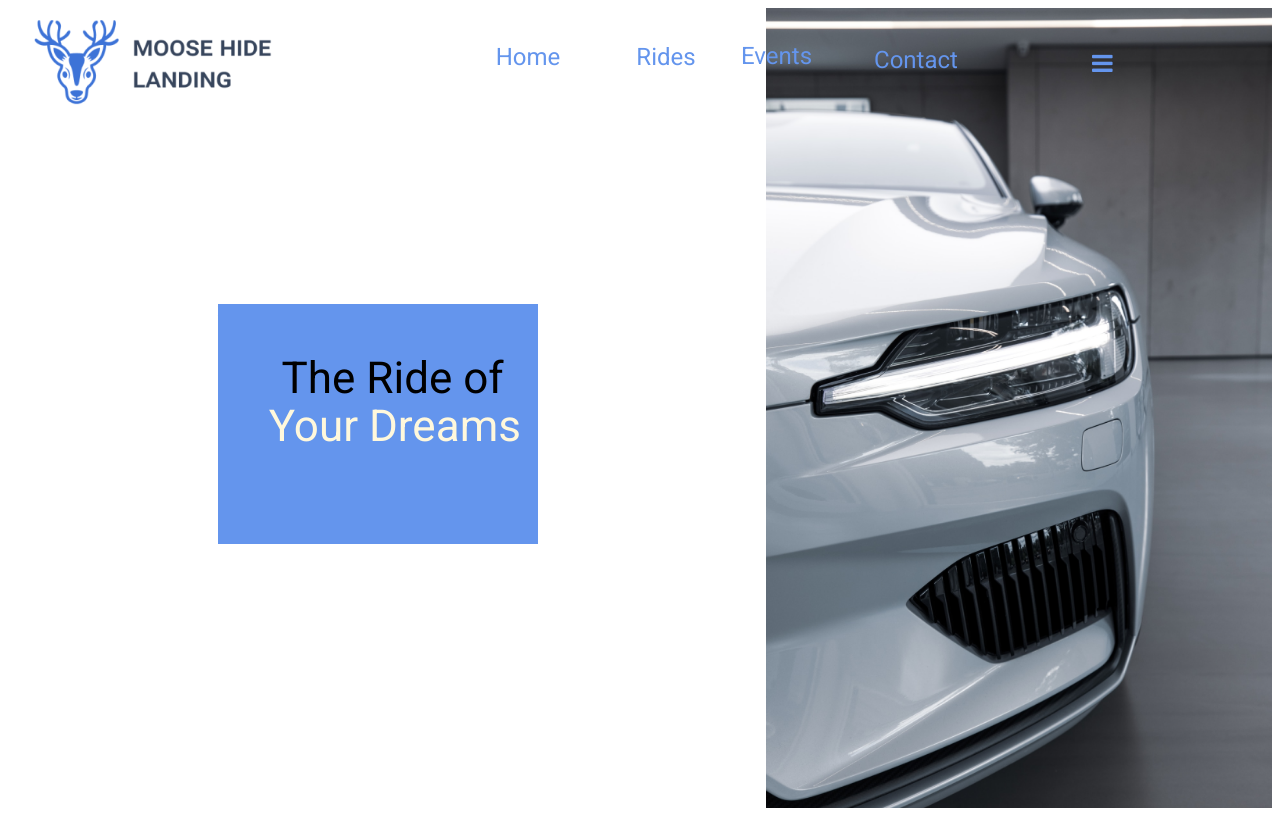
After one commit to suitupMT/UARK-ISYS-5423-MooseHillGovWebDevelopment, a PHP site: page /transport_landing.html in a window 1280 px wide. The commit adds this page. Run offline with PHP 8.4, Linux system fonts and the light colour scheme.

Commit message:
transportation landing page

```diff
--- a/WebFileFramework/citycouncil.html
+++ b/WebFileFramework/citycouncil.html
@@ -16,7 +16,7 @@
                 <!-- <a href="council_w3p.html"><span class="v2_13">Ward 3, Position</span></a> -->
                   <a href="user_profile.html"><span class="v2_13">Ward 3, Position</span></a>
                 <a href="council_w1p1.html"><span class="v2_9">Ward 1, Position 1</span></a>
-                <a href="council_w2p2.html"><span class="v2_10">Ward 2, Position 2</span></a>
+                <a href="transport_landing.html"><span class="v2_10">Ward 2, Position 2</span></a>
                 <a href="council_w2p1.html"><span class="v2_11">Ward 2, Position 1</span></a>
                 <a href="council_w1p2.html"><span class="v2_12">Ward 1, Position 2</span></a>
                 <a href="council_boards.html"><span class="v2_6">Boards and Commissions</span></a>
--- /dev/null
+++ b/WebFileFramework/css/transport_landing.css
@@ -0,0 +1,286 @@
+* {
+    box-sizing: border-box;
+  }
+  body {
+    font-size: 14px;
+  }
+  a:visited,
+  a:hover,
+  a:focus {
+    text-decoration: none;
+    color: white;
+  }
+  .v117_9 {
+    width: 40%;
+    height: 100vh;
+    background: url("../images/car1.png");
+    opacity: 1;
+    background-size: cover;
+    background-position: top;
+    margin-left:60%
+  }
+  /*logo*/
+  .v118_7 {
+    width: 250px;
+    height: 85px;
+    background: url("../images/v118_7.png");
+    background-repeat: no-repeat;
+    background-position: center center;
+    background-size: cover;
+    opacity: 1;
+    position: absolute;
+    top: 20px;
+    left: 32px;
+    overflow: hidden;
+  }
+  .bluebox {
+      width: 25%;
+      height: 30%;
+      color: cornflowerblue;
+      position: absolute;
+      left: 17%;
+      top: 38%;
+  }
+  .blue{
+	background:cornflowerblue;
+}
+.box{
+	width: 25%;
+	height: 30%;
+    position: absolute;
+    left: 17%;
+    top: 38%;
+}
+.boxtext1{
+    color: black;
+    font-size: 44px;
+    font-family: Roboto;
+    font-weight: Medium;
+    margin-left: 20%;
+    position: absolute;
+    margin-top:15%;
+
+}
+.boxtext2{
+    color: cornsilk;
+    font-size: 44px;
+    font-family: Roboto;
+    font-weight: Medium;
+    margin-left:16%;
+    position: absolute;
+    margin-top:25%;
+}
+  /* bottom text */
+  .v119_3 {
+    width: 598px;
+    color: rgba(255, 255, 255, 255);
+    position: absolute;
+    top: 500px;
+    left: 10px;
+    font-family: Roboto;
+    font-weight: Medium;
+    font-size: 48px;
+    opacity: 1;
+    text-align: left;
+  }
+  /*bottom text pt2*/
+  .v119_4 {
+    width: 598px;
+    color: rgba(105, 155, 247, 1);
+    position: absolute;
+    top: 500px;
+    left: 280px;
+    font-family: Roboto;
+    font-weight: Medium;
+    font-size: 48px;
+    opacity: 1;
+    text-align: left;
+  }
+  /*Services Text*/
+  .v123_2 {
+    width: 160px;
+    color: rgba(55, 69, 92, 1);
+    position: absolute;
+    top: 43px;
+    left: 35%;
+    font-family: Roboto;
+    font-weight: Medium;
+    font-size: 18px;
+    opacity: 1;
+    text-align: center;
+  }
+  .v123_3 {
+    width: 180px;
+    color: rgba(55, 69, 92, 1);
+    position: absolute;
+    top: 43px;
+    left: 45%;
+    font-family: Roboto;
+    font-weight: Medium;
+    font-size: 18px;
+    opacity: 1;
+    text-align: center;
+  }
+  .v123_4 {
+    width: 145px;
+    color: rgba(55, 69, 92, 1);
+    position: absolute;
+    top: 42px;
+    left: 55%;
+    font-family: Roboto;
+    font-weight: Medium;
+    font-size: 18px;
+    opacity: 1;
+    text-align: center;
+  }
+  /*Covid-19 text*/
+  .v123_5 {
+    width: 168px;
+    color: rgba(185, 66, 66, 1);
+    position: absolute;
+    top: 46px;
+    left: 65%;
+    font-family: Roboto;
+    font-weight: Medium;
+    font-size: 20px;
+    opacity: 1;
+    text-align: center;
+    text-decoration: none;
+  }
+
+  .v123_6 {
+    width: 168px;
+    color: rgba(55, 69, 92, 1);
+    position: absolute;
+    top: 46px;
+    left: 85%;
+    font-family: Roboto;
+    font-weight: Medium;
+    font-size: 20px;
+    opacity: 1;
+    text-align: center;
+    text-decoration: none;
+  }
+  /*login rectangle */
+  .v126_2 {
+    width: 132px;
+    height: 44px;
+    background: rgba(105, 155, 247, 1);
+    opacity: 1;
+    position: absolute;
+    top: 36px;
+    left: 955px;
+    overflow: hidden;
+  }
+  /*login text*/
+  .v126_3 {
+    width: 89px;
+    color: rgba(255, 255, 255, 1);
+    position: absolute;
+    top: 45px;
+    left: 976px;
+    font-family: Roboto;
+    font-weight: Medium;
+    font-size: 24px;
+    opacity: 1;
+    text-align: center;
+    text-decoration: none;
+  }
+  /*white search box*/
+  .v126_13 {
+    width: 587px;
+    height: 66px;
+    background: rgba(255, 255, 255, 0.3499999940395355);
+    opacity: 1;
+    position: absolute;
+    top: 265px;
+    left: 316px;
+    border: 4px solid rgba(255, 255, 255, 1);
+  }
+  .name {
+    color: #fff;
+  }
+  /*text in search box*/
+  .v126_15 {
+    width: 444px;
+    color: rgba(255, 255, 255, 1);
+    position: absolute;
+    top: 280px;
+    left: 387px;
+    font-family: Roboto;
+    font-weight: Medium;
+    font-size: 24px;
+    opacity: 1;
+    text-align: center;
+  }
+  /*begin drop down menu objects----------------------------------------------------------------------------------------*/
+  .dropbtn {
+    background-color: transparent;
+    color: cornflowerblue;
+    padding: 4px;
+    font-size: 24px;
+    border: none;
+  }
+
+  /* The container <div> - needed to position the dropdown content */
+  .dropdown {
+    position: relative;
+    display: inline-block;
+  }
+
+  /* Dropdown Content (Hidden by Default) */
+  .dropdown-content {
+    display: none;
+    position: absolute;
+    background-color: rgba(105, 155, 247, 1);
+    min-width: 160px;
+    box-shadow: 0px 8px 16px 0px rgba(0, 0, 0, 0.2);
+    z-index: 1;
+    border: 0.5px solid rgba(55, 69, 92, 1);
+  }
+
+  /* Links inside the dropdown */
+  .dropdown-content a {
+    color: #293241;
+    padding: 12px 16px;
+    text-decoration: none;
+    display: block;
+    border: 0.5px solid rgba(55, 69, 92, 1);
+
+  }
+
+  /* Change color of dropdown links on hover */
+  .dropdown-content a:hover {
+    background-color: #ddd;
+  }
+
+  /* Show the dropdown menu on hover */
+  .dropdown:hover .dropdown-content {
+    display: block;
+  }
+
+  /* Change the background color of the dropdown button when the dropdown content is shown */
+  /* .dropdown:hover .dropbtn {
+    background-color: #3d73d7;
+  } */
+
+  /*covid link */
+  .dropbtn2 {
+    background-color: transparent;
+    color: red;
+    padding: 0px;
+    font-size: 24px;
+    border: none;
+  }
+  .dropbtn3 {
+    background-color: transparent;
+    color: white;
+    padding: 0px;
+    font-size: 24px;
+    border: none;
+  }
+
+  /*links style to prevent underlining*/
+  .links {
+    text-decoration: none;
+  }
--- a/WebFileFramework/index.php
+++ b/WebFileFramework/index.php
@@ -31,7 +31,7 @@ $_SESSION['initial'];
                 <button class="dropbtn">Services</button>
                 <div class="dropdown-content">
                     <a href="#"><strong>Parks and Recreation</strong></a>
-                    <a href="#"><strong>Transportation</strong></a>
+                    <a href="transport_landing.html"><strong>Transportation</strong></a>
                     <a href="#"><strong>Recycling</strong></a>
                     <a href="#"><strong>Airport Info</strong></a>
                     <a href="#"><strong>Public Safety</strong></a>
--- /dev/null
+++ b/WebFileFramework/transport_landing.html
@@ -0,0 +1,123 @@
+
+
+<!DOCTYPE html>
+<html lang="en" dir="ltr">
+
+<head>
+    <meta charset="utf-8">
+    <link href="https://fonts.googleapis.com/css?family=Roboto&display=swap" rel="stylesheet" />
+    <link rel="stylesheet" href="https://cdnjs.cloudflare.com/ajax/libs/font-awesome/4.7.0/css/font-awesome.min.css">
+    <link href="./css/transport_landing.css" rel="stylesheet" />
+    <title>Transportation</title>
+
+</head>
+
+<body>
+
+    <div class="v117_9">
+        <a href="index.php" style="text-decoration:none;"><div class="v118_7"></div></a>
+        <!-- <div class="v118_7"></div> -->
+        <div class ="bluebox">Hi</div>
+        <div class="box blue"> <span class="boxtext1">The Ride of</span><br>
+            <span class="boxtext2" >Your Dreams</span></div>
+        <span class="v123_2">
+            <div class="dropdown">
+                <a href="transport_landing.html" style="text-decoration:none;"><span class ="dropbtn">Home</span></a>
+                <!-- <button class="dropbtn">Home</button> -->
+                <!-- <div class="dropdown-content">
+                    <a href="#"><strong>Parks and Recreation</strong></a>
+                    <a href="#"><strong>Transportation</strong></a>
+                    <a href="#"><strong>Recycling</strong></a>
+                    <a href="#"><strong>Airport Info</strong></a>
+                    <a href="#"><strong>Public Safety</strong></a>
+                </div> -->
+            </div>
+        </span>
+        <span class="v123_3">
+            <div class="dropdown">
+                <a href="#" style="text-decoration:none;"><span class ="dropbtn">Rides</span></a>
+                <!-- <div class="dropdown-content">
+                    <a href="citycouncil.html"><strong>City Council</strong></a>
+                    <a href="#"><strong>Police Dept</strong></a>
+                    <a href="#"><strong>Permit Info</strong></a>
+                </div> -->
+            </div>
+        </span>
+        <span class="v123_4">
+            <div class="dropdown">
+                <a href="#" style="text-decoration:none;"><span class ="dropbtn">Events</span></a>
+                <!-- <div class="dropdown-content">
+                    <a href="#"><strong>Find Job Openings</strong></a>
+                    <a href="#"><strong>Post Jobs</strong></a>
+                    <a href="#"><strong>Volunteer Opportunities</strong></a>
+                </div> -->
+            </div>
+
+        </span>
+        <span class="v123_5">
+            <div class="dropdown">
+                <a href="#" style="text-decoration:none;"><span class ="dropbtn">Contact</span></a>
+                <!-- <div class="dropdown-content">
+                    <a href="covid-19.html"><strong>Local Information</strong></a>
+                </div> -->
+            </div>
+        </span>
+        <span class="v123_6">
+            <div class="dropdown" style="float:left;">
+                <button class="dropbtn"><i class="fa fa-bars"></i>
+                </button>
+                <div class="dropdown-content">
+                    <a href="#"><strong>Login</strong></a>
+                    <a href="#"><strong>Create Account</strong></a>
+                    <a href="#"><strong>Our Cars</strong></a>
+                    <a href="#"><strong>Our Bicycles</strong></a>
+                    <a href="#"><strong>Our Scooters</strong></a>
+
+                </div>
+            </div>
+
+        </span>
+
+        <div class="name"></div>
+    </div>
+</body>
+
+</html>
+
+<!-- <!DOCTYPE html>
+<html>
+    <head>
+        <link href="https://fonts.googleapis.com/css?family=Roboto&display=swap" rel="stylesheet" />
+        <link href="./transport_landing.css" rel="stylesheet" />
+        <title>Document</title>
+
+    </head>
+    <body>
+        <div class="v1_2">
+            <div class="v5_25"></div>
+            <div class="v5_27"></div>
+            <span class="v5_26">The Ride of <br>
+    Your Dreams</span>
+    <div class="v7_63">
+        <div class="v5_22"></div>
+        <div class="v5_23"></div>
+        <div class="v5_24"></div>
+        <div class="v5_20"></div>
+    </div><div class="v5_12"></div>
+    <div class="v5_13"></div>
+    <div class="v5_14"></div>
+    <div class="v5_16"></div>
+    <div class="v5_17"></div>
+    <div class="v5_18"></div>
+    <div class="v7_135">
+        <div class="v7_99">
+            <span class="v7_100">Home</span>
+            <span class="v7_101">Ride</span>
+            <span class="v7_102">Events</span>
+            <span class="v7_103">Contact</span>
+        </div>
+    </div>
+    <span class="v5_29">Moose Hide Rides</span>
+</div>
+</body>
+</html> -->
```
Also changed, not shown: WebFileFramework/images/car1.png (added), 1 other file.
